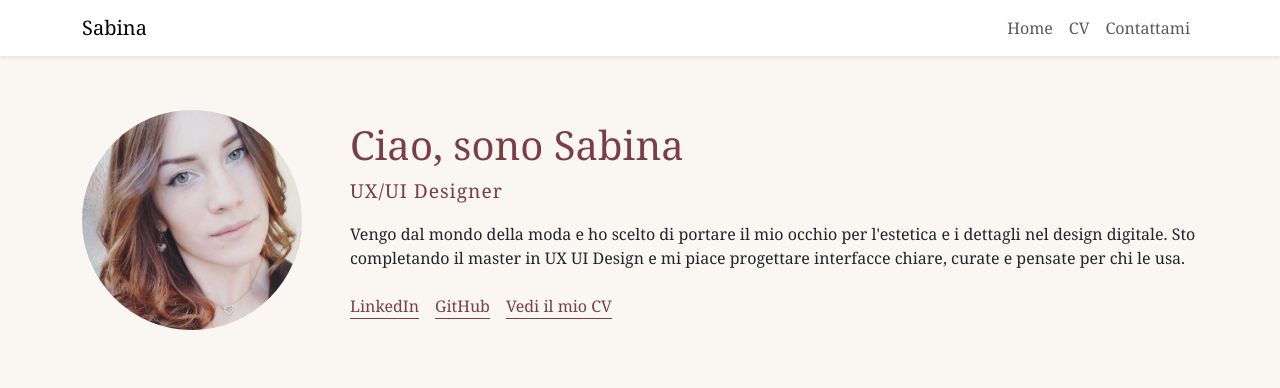
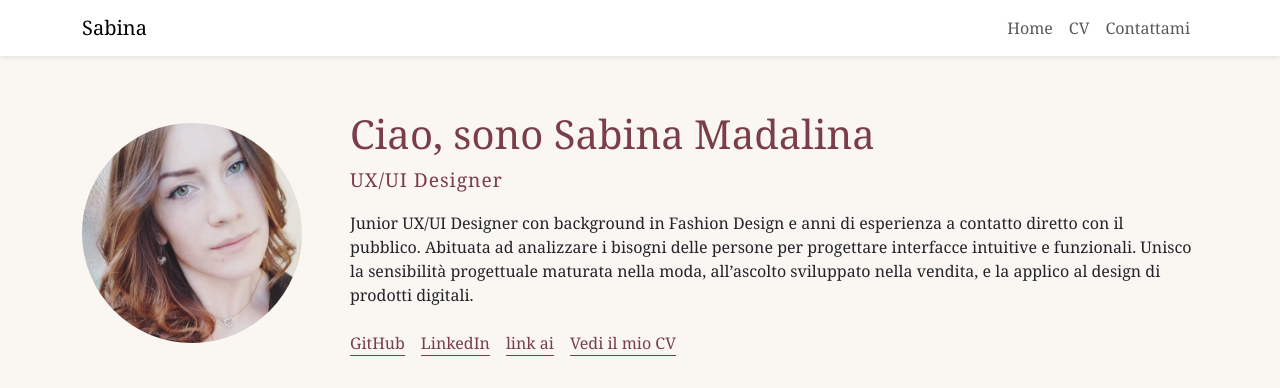
Before and after one commit to sabinacanea/sito-sabina, a plain HTML site: page index.html in a window 1280 px wide. Drawn offline with nearby package versions, Linux system fonts and the light colour scheme.

Commit message:
Add files via upload

```diff
--- a/index.html
+++ b/index.html
@@ -10,8 +10,8 @@
   <meta property="og:type" content="website">
   <meta property="og:title" content="Sabina Canea | UX/UI Designer">
   <meta property="og:description" content="Portfolio, CV e contatti di Sabina Canea.">
-  <meta property="og:image" content="https://TUOUSERNAME.github.io/sito-sabina/img/anteprima.jpg">
-  <meta property="og:url" content="https://TUOUSERNAME.github.io/sito-sabina/">
+  <meta property="og:image" content="https://sabinacanea.github.io/sito-sabina/img/anteprima.jpg">
+  <meta property="og:url" content="https://sabinacanea.github.io/sito-sabina/">
   <link href="https://cdn.jsdelivr.net/npm/bootstrap@5.3.3/dist/css/bootstrap.min.css" rel="stylesheet">
   <link rel="stylesheet" href="css/style.css">
 </head>
@@ -38,18 +38,16 @@
       <img src="img/foto-sabina.jpg" alt="Ritratto di Sabina Canea" class="foto-profilo">
 
       <div class="presentazione-testo">
-        <h1>Ciao, sono Sabina</h1>
+        <h1>Ciao, sono Sabina Madalina</h1>
         <p class="ruolo">UX/UI Designer</p>
         <p>
-          Vengo dal mondo della moda e ho scelto di portare il mio occhio per
-          l'estetica e i dettagli nel design digitale. Sto completando il master
-          in UX UI Design e mi piace progettare interfacce chiare, curate e
-          pensate per chi le usa.
+          Junior UX/UI Designer con background in Fashion Design e anni di esperienza a contatto diretto con il pubblico. Abituata ad analizzare i bisogni delle persone per progettare interfacce intuitive e funzionali. Unisco la sensibilità progettuale maturata nella moda, all’ascolto sviluppato nella vendita, e la applico al design di prodotti digitali.
         </p>
 
         <div class="link-social">
-          <a href="#" target="_blank" rel="noopener">LinkedIn</a>
-          <a href="#" target="_blank" rel="noopener">GitHub</a>
+          <a href="https://github.com/sabinacanea" target="_blank" rel="noopener">GitHub</a>
+          <a href="https://www.linkedin.com/in/sabina-madalina-canea-fashion-designer-illustrator/" target="_blank" rel="noopener">LinkedIn</a>
+          <a href="https://canva.link/kip4rbrpsfyklul" target="_blank" rel="noopener">link ai</a>
           <a href="cv.html">Vedi il mio CV</a>
         </div>
       </div>
```
Also changed, not shown: contattami.html (+2 -2 lines), cv.html (+2 -2 lines).
